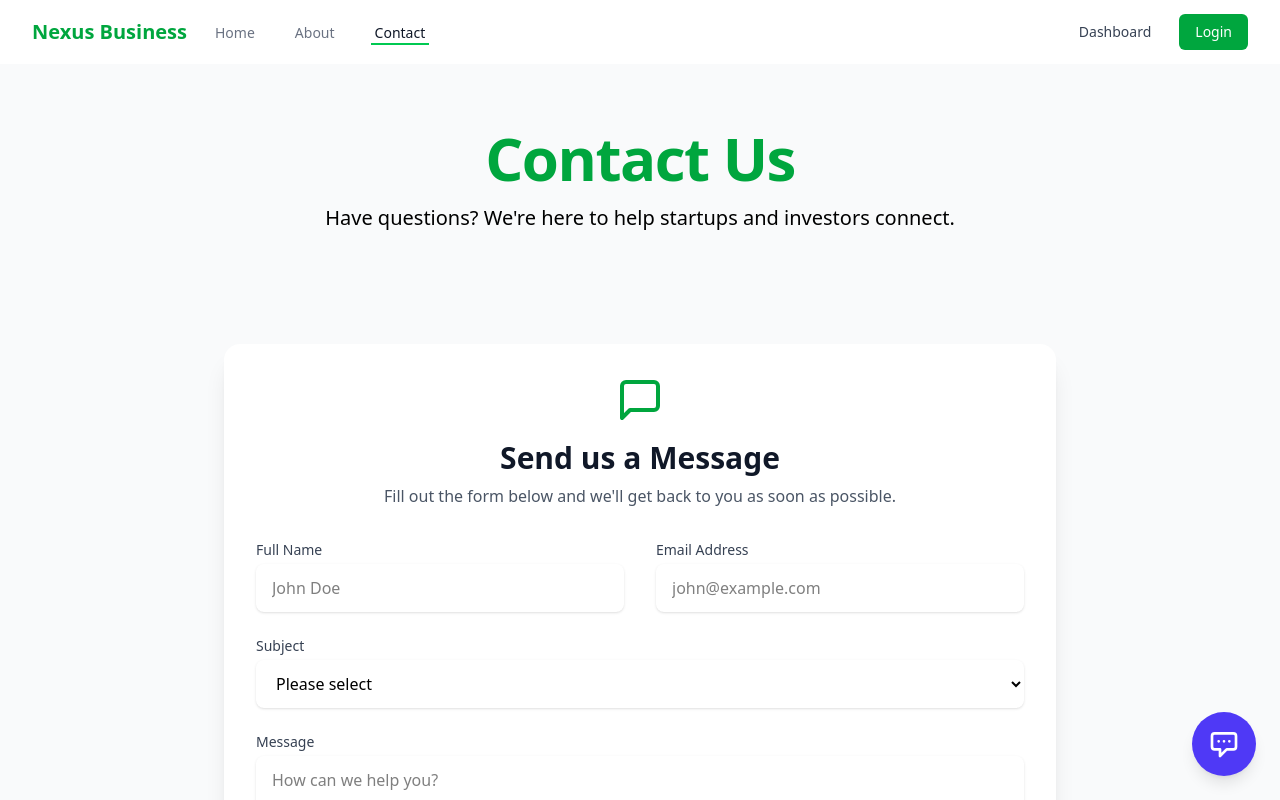
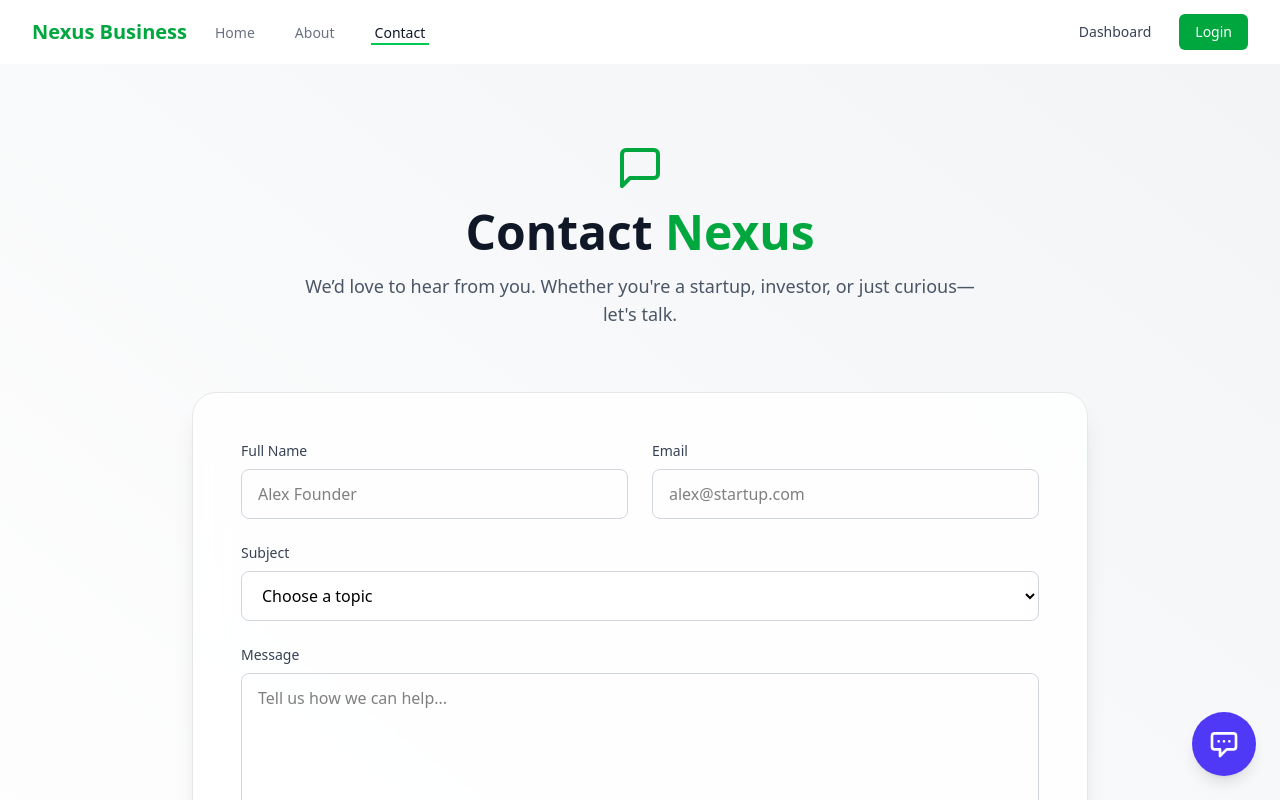
Before and after one commit to XHassan2003/nexus-business, a React (Vite) app: page /contact in a window 1280 px wide. Shown: the top 800 px of the page. Built offline with nearby package versions, Linux system fonts and the light colour scheme.

Commit message:
contact ui

```diff
--- a/src/pages/About.jsx
+++ b/src/pages/About.jsx
@@ -48,11 +48,14 @@ const About = () => {
 
         {/* Stats Section */}
         <div className="mt-20">
-          <div className="grid grid-cols-2 gap-8 md:grid-cols-4">
+          <div className="grid grid-cols-2 sm:grid-cols-2 md:grid-cols-4 gap-8">
             {stats.map((stat, index) => (
-              <div key={index} className="text-center">
-                <div className="text-3xl font-extrabold text-green-600">{stat.value}</div>
-                <div className="mt-2 text-base font-medium text-gray-500">{stat.label}</div>
+              <div
+                key={index}
+                className="bg-green-50 border border-green-200 rounded-xl p-6 shadow-md transition-shadow duration-300 hover:shadow-xl text-center"
+              >
+                <div className="text-3xl font-bold text-green-800">{stat.value}</div>
+                <div className="mt-2 text-base font-medium text-green-600">{stat.label}</div>
               </div>
             ))}
           </div>
@@ -102,10 +105,16 @@ const About = () => {
         <div className="mt-20 text-center">
           <h2 className="text-3xl font-bold text-gray-900 mb-8">Ready to Get Started?</h2>
           <div className="inline-flex space-x-4">
-            <a href="/register" className="inline-flex items-center px-6 py-3 border border-transparent text-base font-medium rounded-md shadow-sm text-white bg-green-600 hover:bg-green-700">
+            <a
+              href="/register"
+              className="inline-flex items-center px-6 py-3 border border-transparent text-base font-medium rounded-md shadow-sm text-white bg-green-600 hover:bg-green-700"
+            >
               Join as Startup
             </a>
-            <a href="/register" className="inline-flex items-center px-6 py-3 border border-green-600 text-base font-medium rounded-md text-green-600 bg-white hover:bg-green-50">
+            <a
+              href="/register"
+              className="inline-flex items-center px-6 py-3 border border-green-600 text-base font-medium rounded-md text-green-600 bg-white hover:bg-green-50"
+            >
               Join as Investor
             </a>
           </div>
--- a/src/pages/Contact.jsx
+++ b/src/pages/Contact.jsx
@@ -10,11 +10,10 @@ const Contact = () => {
   });
   const [isSubmitted, setIsSubmitted] = useState(false);
 
-
   const handleChange = (e) => {
     const { name, value } = e.target;
-    setFormData(prevState => ({
-      ...prevState,
+    setFormData(prev => ({
+      ...prev,
       [name]: value
     }));
   };
@@ -29,111 +28,78 @@ const Contact = () => {
       subject: '',
       message: '',
     });
-    setTimeout(() => {
-      setIsSubmitted(false);
-    }, 5000);
+    setTimeout(() => setIsSubmitted(false), 5000);
   };
 
   return (
-    <div className="bg-gray-50 min-h-screen">
-      {/* Hero Section */}
-      <div className=" py-16">
-        <div className="max-w-7xl mx-auto px-4 sm:px-6 lg:px-8">
-          <div className="text-center">
-          <h1 className="text-4xl font-extrabold tracking-tight text-gray-900 sm:text-5xl md:text-6xl">
-            <span className="block text-green-600">Contact Us</span>
+    <div className="bg-gradient-to-tr from-white to-gray-100 min-h-screen py-20 px-4 sm:px-6 lg:px-8">
+      {/* Header */}
+      <div className="max-w-2xl mx-auto text-center mb-16">
+        <MessageSquare className="h-12 w-12 mx-auto text-green-600 mb-4" />
+        <h1 className="text-4xl sm:text-5xl font-extrabold text-gray-900">
+          Contact <span className="text-green-600">Nexus</span>
         </h1>
-            <p className="mt-4 text-xl text-black">
-              Have questions? We're here to help startups and investors connect.
-            </p>
-          </div>
-        </div>
-      </div>
-
-      {/* Contact Form Section */}
-      <div className="max-w-4xl mx-auto px-4 sm:px-6 lg:px-8 py-12">
-        <div className="bg-white rounded-2xl shadow-xl overflow-hidden">
-          <div className="p-8">
-            <div className="text-center mb-8">
-              <MessageSquare className="h-12 w-12 text-green-600 mx-auto mb-4" />
-              <h2 className="text-3xl font-bold text-gray-900">Send us a Message</h2>
-              <p className="mt-2 text-gray-600">
-                Fill out the form below and we'll get back to you as soon as possible.
+        <p className="mt-4 text-gray-600 text-lg">
+          We’d love to hear from you. Whether you're a startup, investor, or just curious—let's talk.
         </p>
       </div>
 
+      {/* Form Section */}
+      <div className="max-w-4xl mx-auto bg-white/80 backdrop-blur-lg rounded-3xl shadow-xl border border-gray-200">
+        <div className="px-8 py-12 sm:p-12">
           {isSubmitted && (
-              <div className="mb-6 rounded-lg bg-green-50 p-4">
-                <div className="flex">
-                  <div className="flex-shrink-0">
-                    <svg className="h-5 w-5 text-green-400" viewBox="0 0 20 20" fill="currentColor">
-                      <path fillRule="evenodd" d="M10 18a8 8 0 100-16 8 8 0 000 16zm3.707-9.293a1 1 0 00-1.414-1.414L9 10.586 7.707 9.293a1 1 0 00-1.414 1.414l2 2a1 1 0 001.414 0l4-4z" clipRule="evenodd" />
+            <div className="mb-6 rounded-md border border-green-300 bg-green-50 p-4 animate-fade-in-down">
+              <div className="flex items-center space-x-3">
+                <svg className="h-6 w-6 text-green-500" fill="none" viewBox="0 0 24 24" stroke="currentColor">
+                  <path strokeLinecap="round" strokeLinejoin="round" strokeWidth={2} d="M5 13l4 4L19 7" />
                 </svg>
-                  </div>
-                  <div className="ml-3">
-                    <h3 className="text-sm font-medium text-green-800">Message sent successfully!</h3>
-                    <div className="mt-2 text-sm text-green-700">
-                      <p>Thank you for reaching out. We'll be in touch soon.</p>
-                    </div>
+                <div>
+                  <p className="text-green-800 font-medium">Your message was sent successfully!</p>
+                  <p className="text-green-700 text-sm">We'll respond shortly.</p>
                 </div>
               </div>
             </div>
           )}
 
-            <form onSubmit={handleSubmit} className="space-y-6">
-              <div className="grid grid-cols-1 gap-y-6 sm:grid-cols-2 sm:gap-x-8">
+          <form onSubmit={handleSubmit} className="space-y-8">
+            <div className="grid grid-cols-1 sm:grid-cols-2 gap-6">
               <div>
-                  <label htmlFor="name" className="block text-sm font-medium text-gray-700">
-                    Full Name
-                  </label>
-                  <div className="mt-1">
+                <label htmlFor="name" className="block text-sm font-medium text-gray-700">Full Name</label>
                 <input
                   type="text"
                   name="name"
                   id="name"
-                      autoComplete="name"
                   value={formData.name}
                   onChange={handleChange}
                   required
-                      className="py-3 px-4 block w-full shadow-sm focus:ring-green-500 focus:border-green-500 border-gray-300 rounded-lg"
-                      placeholder="John Doe"
+                  className="mt-2 w-full rounded-lg border border-gray-300 px-4 py-3 focus:outline-none focus:ring-2 focus:ring-green-500"
+                  placeholder="Alex Founder"
                 />
               </div>
-                </div>
-
               <div>
-                  <label htmlFor="email" className="block text-sm font-medium text-gray-700">
-                    Email Address
-                  </label>
-                  <div className="mt-1">
+                <label htmlFor="email" className="block text-sm font-medium text-gray-700">Email</label>
                 <input
+                  type="email"
+                  name="email"
                   id="email"
-                      name="email"
-                      type="email"
-                      autoComplete="email"
                   value={formData.email}
                   onChange={handleChange}
                   required
-                      className="py-3 px-4 block w-full shadow-sm focus:ring-green-500 focus:border-green-500 border-gray-300 rounded-lg"
-                      placeholder="john@example.com"
+                  className="mt-2 w-full rounded-lg border border-gray-300 px-4 py-3 focus:outline-none focus:ring-2 focus:ring-green-500"
+                  placeholder="alex@startup.com"
                 />
               </div>
-                </div>
-
               <div className="sm:col-span-2">
-                  <label htmlFor="subject" className="block text-sm font-medium text-gray-700">
-                    Subject
-                  </label>
-                  <div className="mt-1">
+                <label htmlFor="subject" className="block text-sm font-medium text-gray-700">Subject</label>
                 <select
+                  name="subject"
                   id="subject"
-                      name="subject"
                   value={formData.subject}
                   onChange={handleChange}
                   required
-                      className="py-3 px-4 block w-full shadow-sm focus:ring-green-500 focus:border-green-500 border-gray-300 rounded-lg"
+                  className="mt-2 w-full rounded-lg border border-gray-300 px-4 py-3 bg-white focus:outline-none focus:ring-2 focus:ring-green-500"
                 >
-                      <option value="">Please select</option>
+                  <option value="">Choose a topic</option>
                   <option value="General Inquiry">General Inquiry</option>
                   <option value="Startup Support">Startup Support</option>
                   <option value="Investor Support">Investor Support</option>
@@ -141,37 +107,30 @@ const Contact = () => {
                   <option value="Other">Other</option>
                 </select>
               </div>
-                </div>
-
               <div className="sm:col-span-2">
-                  <label htmlFor="message" className="block text-sm font-medium text-gray-700">
-                    Message
-                  </label>
-                  <div className="mt-1">
+                <label htmlFor="message" className="block text-sm font-medium text-gray-700">Message</label>
                 <textarea
+                  name="message"
                   id="message"
-                      name="message"
-                      rows={4}
+                  rows={5}
                   value={formData.message}
                   onChange={handleChange}
                   required
-                      className="py-3 px-4 block w-full shadow-sm focus:ring-green-500 focus:border-green-500 border-gray-300 rounded-lg"
-                      placeholder="How can we help you?"
+                  className="mt-2 w-full rounded-lg border border-gray-300 px-4 py-3 focus:outline-none focus:ring-2 focus:ring-green-500"
+                  placeholder="Tell us how we can help..."
                 />
               </div>
             </div>
 
-                <div className="sm:col-span-2">
+            <div className="text-center">
               <button
                 type="submit"
-                    className="w-full inline-flex items-center justify-center px-6 py-3 border border-transparent rounded-lg shadow-sm text-base font-medium text-white bg-green-600 hover:bg-green-700 focus:outline-none focus:ring-2 focus:ring-offset-2 focus:ring-green-500 transition-colors duration-200"
+                className="inline-flex items-center justify-center px-8 py-3 border border-transparent text-white text-lg font-medium rounded-xl bg-green-600 hover:bg-green-700 focus:outline-none focus:ring-2 focus:ring-offset-2 focus:ring-green-500 transition-all"
               >
                 Send Message
               </button>
             </div>
-              </div>
           </form>
-          </div>
         </div>
       </div>
     </div>
```
Also changed, not shown: src/components/ServicesSection.jsx (+111 -14 lines). Lines whose indentation alone changed are shown as unchanged.
